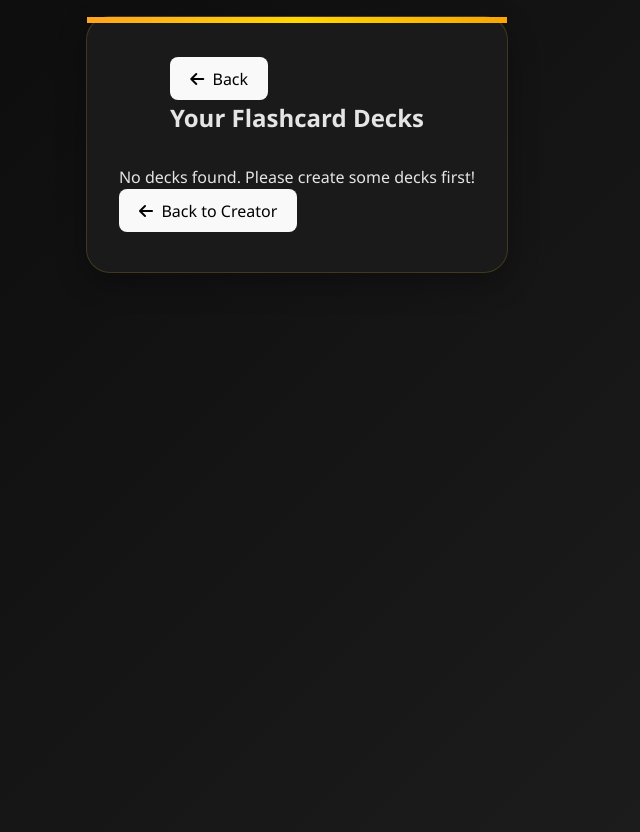
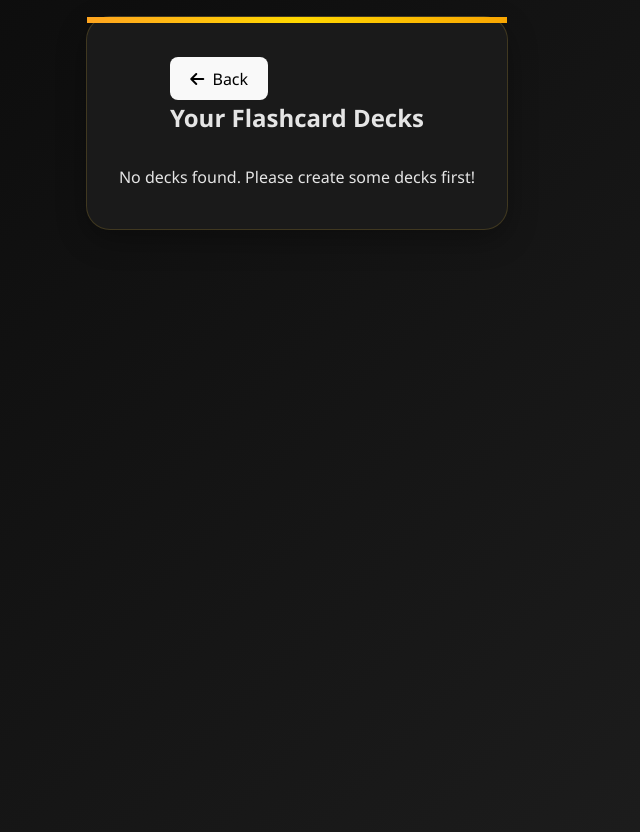
Before and after one commit to DavidOprea/ReclairifAI, a React (Vite) app: page /#/decks in a window 1280 px wide. Shown: the whole page, without its empty margins (343-983 px from the left). Built offline with nearby package versions, Linux system fonts and the light colour scheme.

Commit message:
minor ui change to deck selector

```diff
--- a/src/components/DeckSelection.jsx
+++ b/src/components/DeckSelection.jsx
@@ -119,10 +119,6 @@ function DeckSelection() {
 
           <div className="no-decks-message">
             <p>No decks found. Please create some decks first!</p>
-            <button className="back-button" onClick={handleBack}>
-              <i className="fas fa-arrow-left"></i>
-              &nbsp; Back to Creator
-            </button>
           </div>
         </div>
       </div>
```
